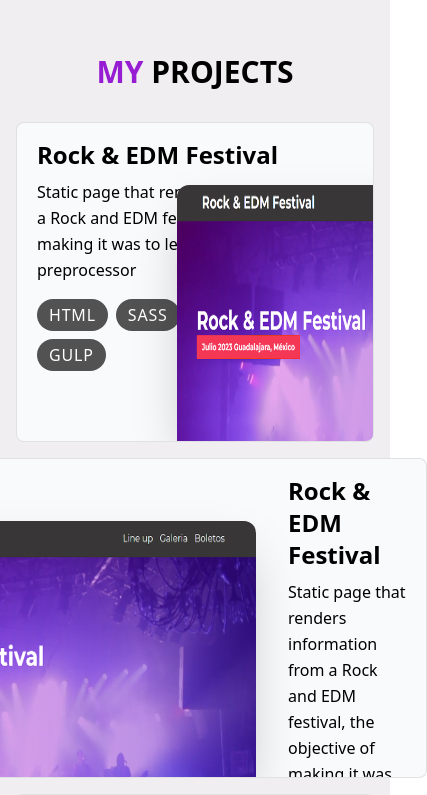
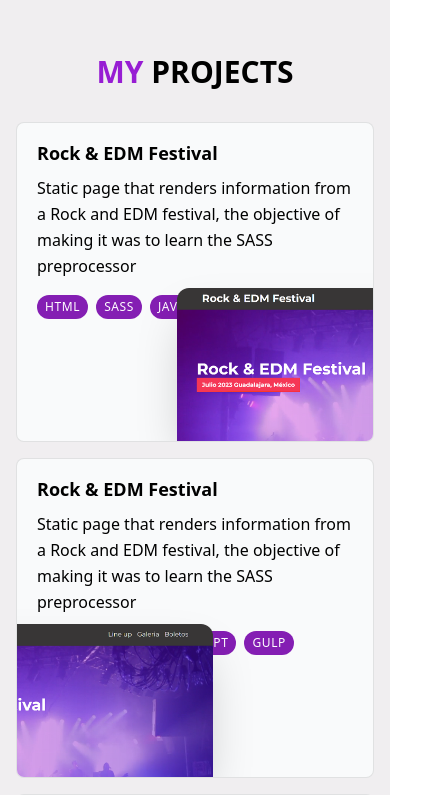
Before and after one commit to RSuarezLastra/Portfolio, a React (Vite) app: page / in a window 390 px wide. Shown: the part 1180-1975 px from the top of the page, 427 px wide, since content can reach past the window. Built offline with nearby package versions, Linux system fonts and the light colour scheme.

Commit message:
mejorando responsive project card

```diff
--- a/src/components/Projects/Card_project.jsx
+++ b/src/components/Projects/Card_project.jsx
@@ -17,20 +17,20 @@ const Card_project = ({ title, description, tags, imgUrl }) => {
                 scale: scaleProgres,
                 opacity: opacityProgres
             }}
-            className="bg-gray-50  dark:bg-neutral-800  max-w-[42rem] border border-black/10 overflow-hidden rounded-lg sm:pr-8 relative h-[20rem] mb-4 sm:mb-8 group group-even:pl-8 ">
-            <div className="pt-4 pb-3 sm:pb-6 px-5 sm:pl-10 sm:pr-2 sm:pt-10 sm:max-w-[50%] flex flex-col h-full group-even:ml-[19rem] ">
-                <h3 className="text-2xl font-semibold dark:text-slate-100">{title}</h3>
+            className="bg-gray-50  dark:bg-neutral-800  max-w-[42rem] border border-black/10 overflow-hidden rounded-lg pr-0 lg:pr-6 relative h-[20rem] mb-4 sm:mb-8 group group-even:pl-8 ">
+            <div className="pt-4 pb-3 sm:pb-6 px-5 sm:pl-6 sm:pr-2 md:pt-6 lg:pt-10 sm:max-w-[50%] flex flex-col h-full md:group-even:ml-[18.25rem] lg:group-even:ml-[20rem]">
+                <h3 className="text-lg md:text-xl lg:text-2xl font-semibold dark:text-slate-100">{title}</h3>
                 <p className="mt-2 leading-relaxed dark:text-slate-100">{description}</p>
                 <ul className="flex flex-wrap gap-2 mt-4 sm:mt-auto">
                     {tags.map((tag, index) => (
-                        <li key={index} className=" text-white rounded-full uppercase px-3 py-1 tracking-wider  bg-neutral-600">{tag}</li>
+                        <li key={index} className=" text-white text-xs md:text-base  rounded-full uppercase px-2 lg:px-3 py-1 tracking-wider  bg-seance-800">{tag}</li>
                     ))}
                 </ul>
             </div>
             <img
                 src={imgUrl}
                 alt={title}
-                className="absolute bottom-0 -right-40 w-[28.25rem] rounded-t-xl shadow-2xl group-even:right-[initial] group-even:-left-40  h-64 " />
+                className="absolute bottom-0 -right-40 w-[28.25rem] rounded-t-xl shadow-2xl group-even:right-[initial] group-even:-left-40  sm:h-56 md:h-64 " />
         </motion.section>
 
     );
```
